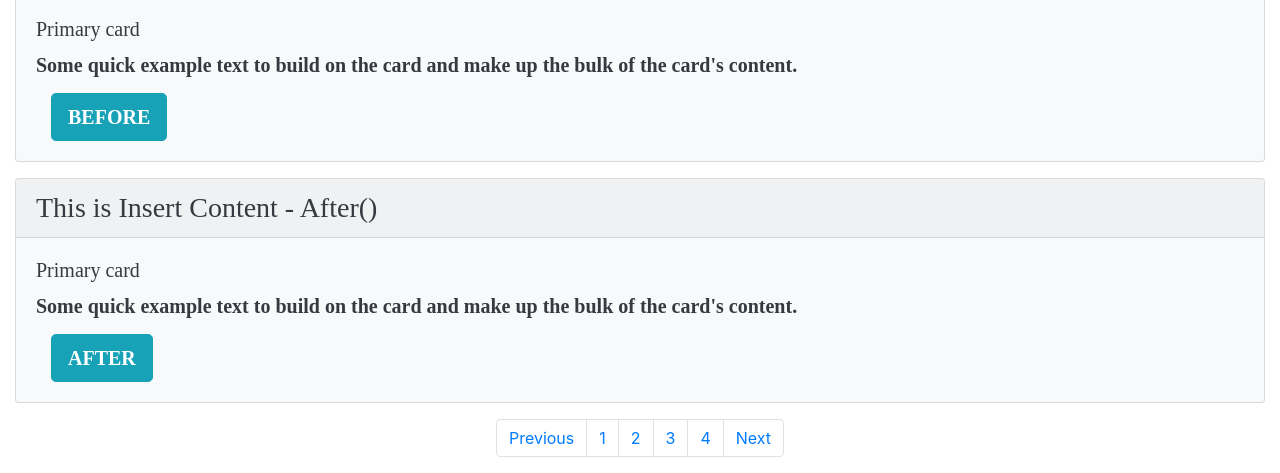
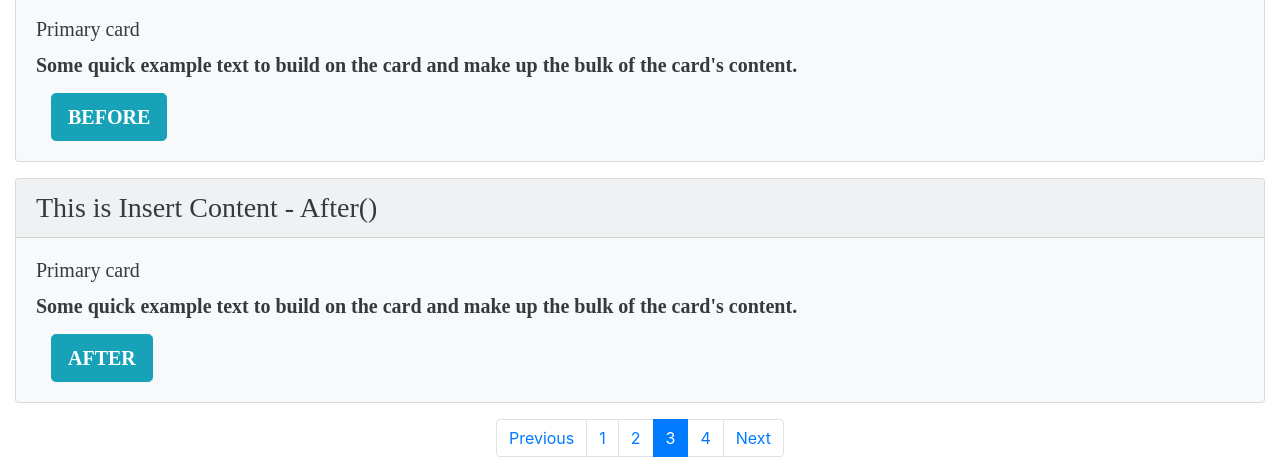
Before and after one commit to itbishnu000/Web-Assignment, a plain HTML site: page Q3.html in a window 1280 px wide. Shown: the part 661-1134 px from the top of the page. Drawn offline with nearby package versions, Linux system fonts and the light colour scheme.

Commit message:
Update Q3.html

```diff
--- a/Q3.html
+++ b/Q3.html
@@ -96,7 +96,7 @@
                 </li>
                 <li class="page-item"><a class="page-link" href="index.html">1</a></li>
                 <li class="page-item"><a class="page-link" href="Q2.html">2</a></li>
-                <li class="page-item"><a class="page-link" href="Q3.html">3</a></li>
+                <li class="page-item active"><a class="page-link" href="Q3.html">3</a></li>
                 <li class="page-item"><a class="page-link" href="Q4.html">4</a></li>
                 <li class="page-item">
                     <a class="page-link" href="Q4.html">Next</a>
```
